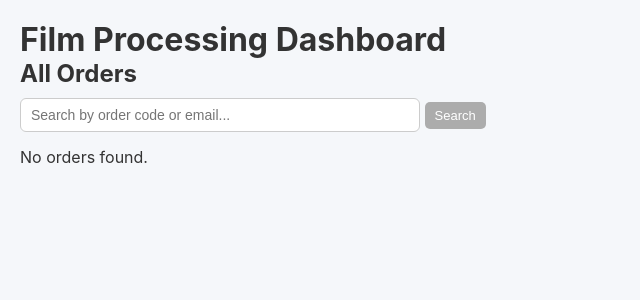
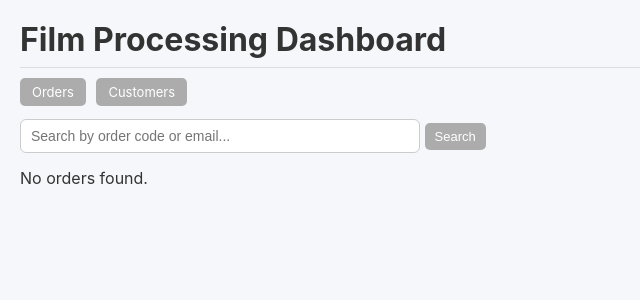
Before and after one commit to OoXLR8oO/PPH, a FastAPI app: template frontend/templates/index.html in a window 1280 px wide. Shown: the top 300 px of the page, without its empty margins (0-640 px from the left). Run offline with FastAPI, Linux system fonts and the light colour scheme; the template is opened without the code that fills it, so the values that code supplies are empty; parts of the project's set-up code (start-up, migrations or seed data) failed here and were passed over.

Commit message:
added customers table + nav bar + implemented partial jinja2/html

```diff
--- a/api/schemas.py
+++ b/api/schemas.py
@@ -49,6 +49,7 @@ class OrderCreate(BaseModel):
 
 
 class OrderResponse(BaseModel):
+    id: int
     order_code: str
     status: OrderStatus
     film_type: FilmType
--- a/frontend/static/styles.css
+++ b/frontend/static/styles.css
@@ -108,6 +108,10 @@ button:hover {
   background-color: #9a9a9a;
 }
 
+button:active {
+  background-color: #818181;
+}
+
 /* Edit button */
 .btn-edit {
   display: inline-block;
@@ -175,3 +179,36 @@ button:hover {
   color: white;
   background-color: rgb(195, 0, 0);
 }
+
+/* Navigation bar */
+.nav-bar {
+  margin-top: 8px;
+  margin-bottom: 5px;
+  border-top: 1px solid #ddd;
+  padding-top: 10px;
+  padding-bottom: 8px;
+}
+
+/* Nav buttons */
+.nav-btn {
+  display: inline-block;
+  padding: 6px 12px;
+  margin-right: 6px;
+
+  border-radius: 5px;
+  text-decoration: none;
+  font-size: 13px;
+
+  background-color: #acacac;
+  color: white;
+}
+
+/* Hover */
+.nav-btn:hover {
+  background-color: #9a9a9a;
+}
+
+/* Active tab */
+.nav-btn.active {
+  background-color: #3498db;
+}
--- a/frontend/templates/index.html
+++ b/frontend/templates/index.html
@@ -1,78 +1,39 @@
 {% extends "base.html" %}
 
 {% block content %}
-  <h2>All Orders</h2>
+  <div class="nav-bar">
+    <a href="{{ url_for('index') }}?view=orders"
+      class="nav-btn {% if view == 'orders' %}active{% endif %}">
+      Orders
+    </a>
+
+    <a href="{{ url_for('index') }}?view=customers"
+      class="nav-btn {% if view == 'customers' %}active{% endif %}">
+      Customers
+    </a>
+  </div>
 
   <form method="get" action="{{ url_for('index') }}">
+    <input type="hidden" name="view" value="{{ view }}">
     <input
       type="search"
       name="search"
-      placeholder="Search by order code or email..."
+      placeholder="{% if view == 'customers' %}Search by name or email...{% else %}Search by order code or email...{% endif %}"
       value="{{ search or '' }}"
     />
 
-    <button type="submit">Search</button>
+    <button class="btn-search" type="submit">Search</button>
 
     {% if search %}
-      <a class="clear-btn" href="{{ url_for('index') }}">Clear</a>
+      <a class="clear-btn" href="{{ url_for('index') }}?view={{ view }}">
+        Clear
+      </a>
     {% endif %}
   </form>
 
-  {% if orders %}
-    <table>
-      <thead>
-        <tr>
-          <th class="col-code">Order Code</th>
-          <th class="col-date">Created At</th>
-          <th>Customer Name</th>
-          <th>Email</th>
-          <th>Film Type</th>
-          <th>Needs Print</th>
-          <th class="col-notes">Notes</th>
-          <th>Status</th>
-          <th>Actions</th>
-        </tr>
-      </thead>
-
-      <tbody>
-        {% for order in orders %}
-          <tr>
-            <td>{{ order.order_code }}</td>
-
-            <td>{{ order.created_at }}</td>
-
-            <td>{{ order.customer.name }}</td>
-
-            <td>{{ order.customer.email }}</td>
-
-            <td>{{ order.film_type.value }}</td>
-
-            {% if order.needs_print %}
-              <td class="yes-print">Yes</td>
-            {% else %}
-              <td class="no-print">No</td>
-            {% endif %}
-
-            <td>
-              {% if order.notes %}
-                {{ order.notes }}
-              {% else %}
-                -
-              {% endif %}
-            </td>
-
-            <td class="td-status-{{ order.status.value }}">{{ order.status.value }}</td>
-
-            <td>
-              <a href="{{ url_for('edit_order_page', order_code=order.order_code) }}" class="btn-edit">
-                Edit
-              </a>
-            </td>
-          </tr>
-        {% endfor %}
-      </tbody>
-    </table>
+  {% if view == "customers" %}
+    {% include "partials/customers_table.html" %}
   {% else %}
-    <p>No orders found.</p>
+    {% include "partials/orders_table.html" %}
   {% endif %}
 {% endblock %}
```
Also changed, not shown: frontend/routers/pages.py (+31 -14 lines), frontend/templates/partials/customers_table.html (added, +25 -0 lines), frontend/templates/partials/orders_table.html (added, +49 -0 lines).
